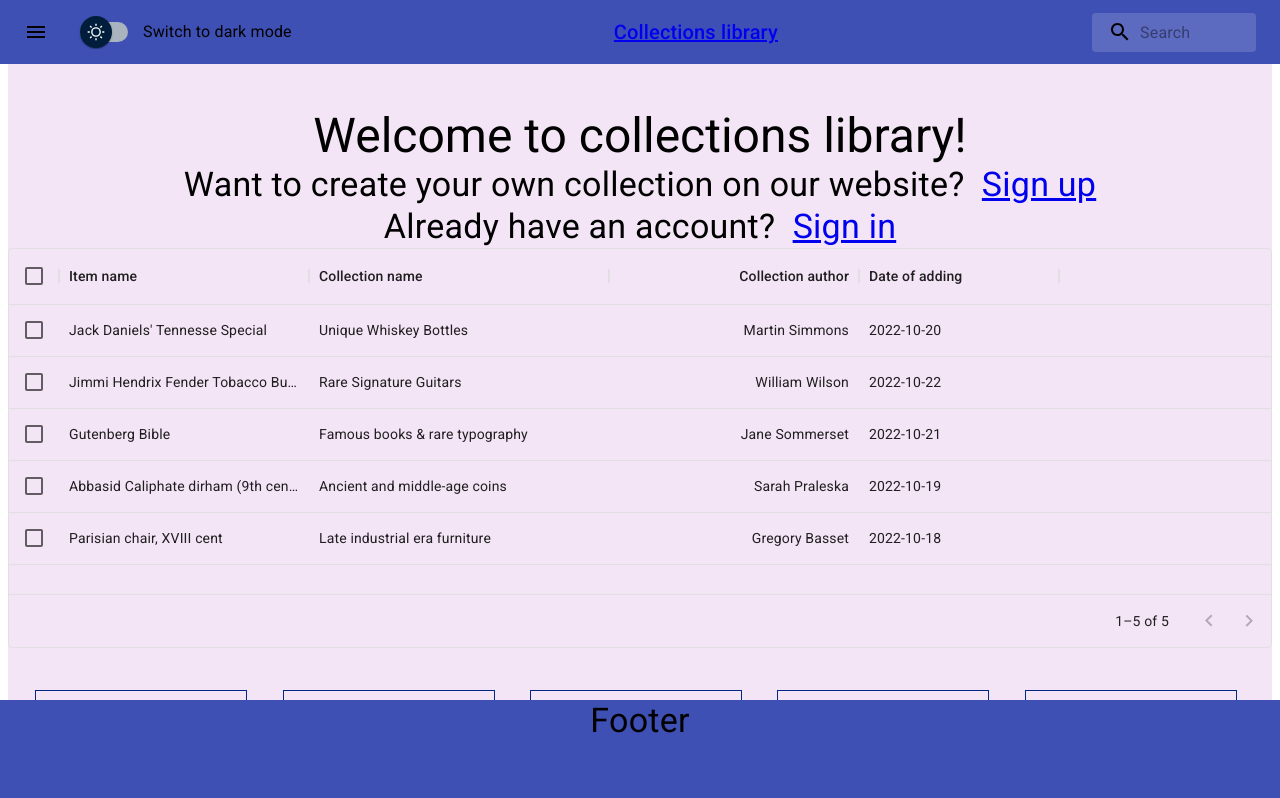
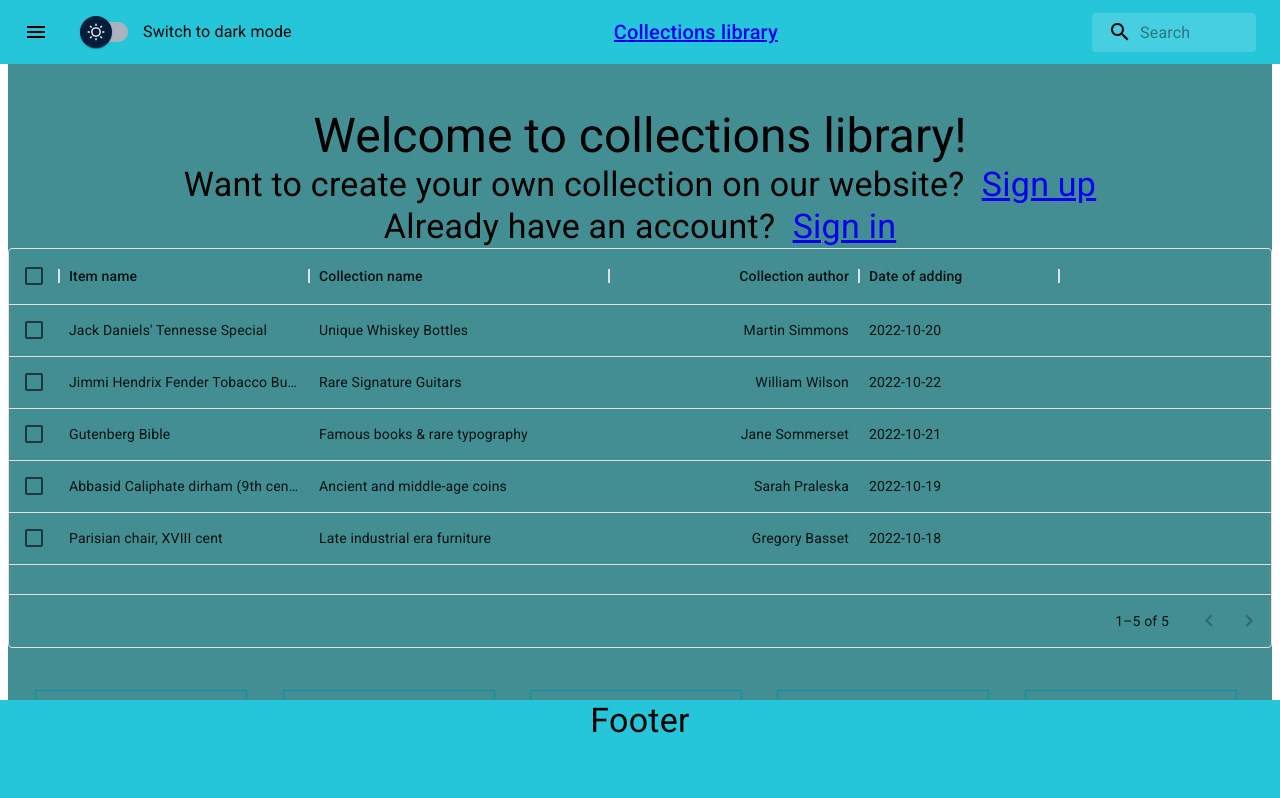
Before and after one commit to arty-mason/Project, a React (Create React App) app in the folder client/: page / in a window 1280 px wide. Shown: the top 798 px of the page. Built offline with nearby package versions, Linux system fonts and the light colour scheme; no server answers.

Commit message:
Trying out color palettes

```diff
--- a/client/src/components/Wrapper.jsx
+++ b/client/src/components/Wrapper.jsx
@@ -1,9 +1,10 @@
 import Box from "@mui/material/Box";
 import React from "react";
+import { useTheme } from "@mui/material/styles";
 
 const Wrapper = (props) => {
   const { children } = props;
-
+  const theme = useTheme();
   return (
     <Box
       sx={{
@@ -11,7 +12,7 @@ const Wrapper = (props) => {
         flexDirection: "column",
         height: "100%",
         justifyContent: "space-between",
-        backgroundColor: "#f3e5f5",
+        backgroundColor: theme.palette?.mode === "dark" ? "#0095a8" : "#428e92",
       }}
     >
       <Box>
--- a/client/src/config/ThemeSwitcher.jsx
+++ b/client/src/config/ThemeSwitcher.jsx
@@ -24,12 +24,12 @@ const MaterialUISwitch = styled(Switch)(({ theme }) => ({
       },
       "& + .MuiSwitch-track": {
         opacity: 1,
-        backgroundColor: theme.palette.mode === "dark" ? "#8796A5" : "#aab4be",
+        backgroundColor: theme.palette?.mode === "dark" ? "#8796A5" : "#aab4be",
       },
     },
   },
   "& .MuiSwitch-thumb": {
-    backgroundColor: theme.palette.mode === "dark" ? "#003892" : "#001e3c",
+    backgroundColor: theme.palette?.mode === "dark" ? "#003892" : "#001e3c",
     width: 32,
     height: 32,
     "&:before": {
@@ -48,7 +48,7 @@ const MaterialUISwitch = styled(Switch)(({ theme }) => ({
   },
   "& .MuiSwitch-track": {
     opacity: 1,
-    backgroundColor: theme.palette.mode === "dark" ? "#8796A5" : "#aab4be",
+    backgroundColor: theme.palette?.mode === "dark" ? "#8796A5" : "#aab4be",
     borderRadius: 20 / 2,
   },
 }));
@@ -61,7 +61,7 @@ export default function CustomizedSwitches(props) {
       <FormControlLabel
         control={<MaterialUISwitch sx={{ m: 1 }} onChange={toggleTheme} />}
         label={
-          theme.palette.mode === "dark"
+          theme.palette?.mode === "dark"
             ? "Switch to light mode"
             : "Switch to dark mode"
         }
--- a/client/src/config/theme.js
+++ b/client/src/config/theme.js
@@ -3,16 +3,16 @@ import { createTheme } from '@mui/material/styles';
 export const lightTheme = createTheme({
   palette: {
     primary: {
-      light: '#757ce8',
-      main: '#3f50b5',
-      dark: '#002884',
-      contrastText: '#fff',
+      light: '#6ff9ff',
+      main: '#26c6da',
+      dark: '#0095a8',
+      contrastText: '#000000',
     },
     secondary: {
-      light: '#ff7961',
-      main: '#f44336',
-      dark: '#ba000d',
-      contrastText: '#000',
+      light: '#82e9de',
+      main: '#4db6ac',
+      dark: '#00867d',
+      contrastText: '#000000',
     },
   },
 });
@@ -21,16 +21,16 @@ export const darkTheme = createTheme({
   palette: {
     mode: "dark",
     primary: {
-      light: '#757ce8',
-      main: '#3f50b5',
-      dark: '#002884',
-      contrastText: '#fff',
+      light: '#428e92',
+      main: '#006064',
+      dark: '#00363a',
+      contrastText: '#ffffff',
     },
     secondary: {
-      light: '#ff7961',
-      main: '#f44336',
-      dark: '#ba000d',
-      contrastText: '#000',
+      light: '#1b5e20',
+      main: '#4c8c4a',
+      dark: '#003300',
+      contrastText: '#ffffff',
     },
   },
 });
```
